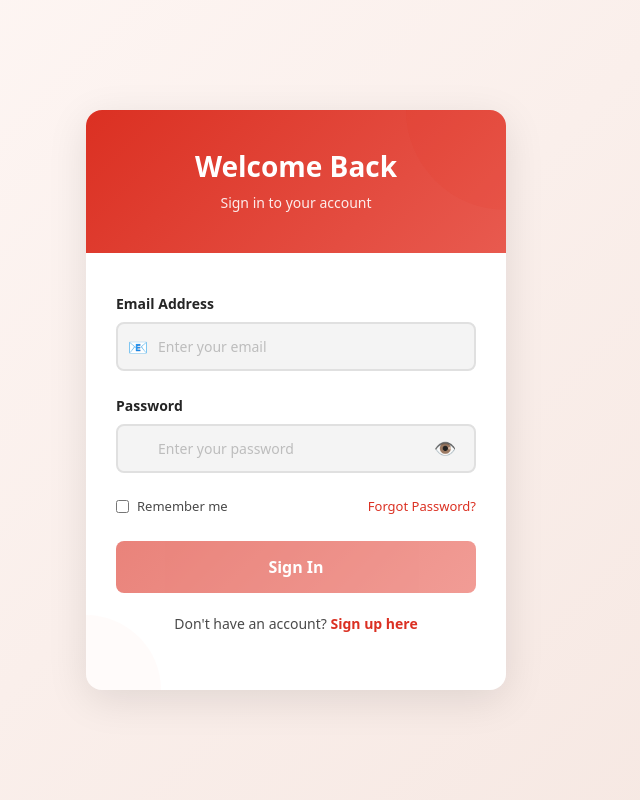
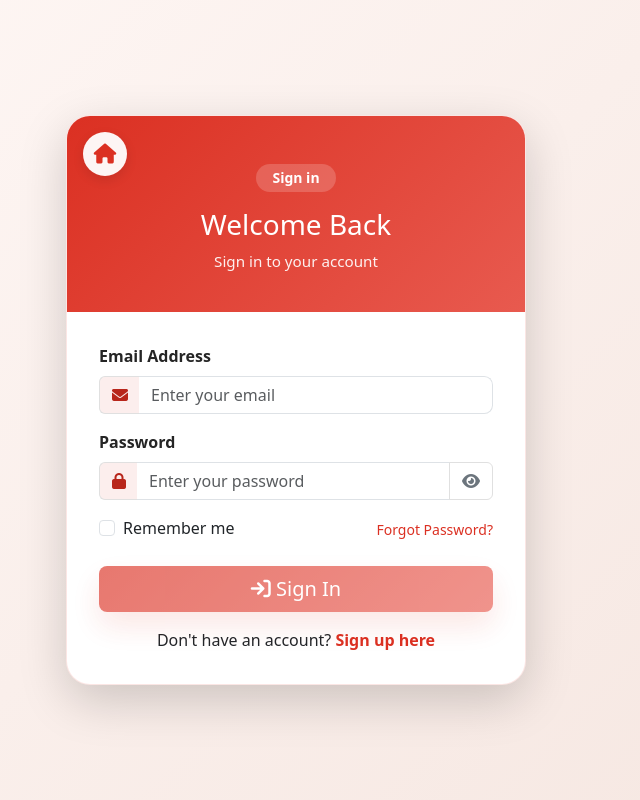
Before and after one commit to nawal-ali/Angular_E_commerce, an Angular app: page /login in a window 1280 px wide. Shown: the whole page, without its empty margins (344-984 px from the left). Built offline with nearby package versions, Linux system fonts and the light colour scheme.

Commit message:
added home icon

```diff
--- a/src/app/app.component.ts
+++ b/src/app/app.component.ts
@@ -4,7 +4,8 @@ import { ToasterComponent } from './shared/components/toaster/toaster.component'
 
 @Component({
   selector: 'app-root',
-  imports: [RouterOutlet, ToasterComponent],
+  standalone: true,
+  imports: [RouterOutlet,ToasterComponent],
   templateUrl: './app.component.html',
   styleUrl: './app.component.css'
 })
--- a/src/app/features/login/login.component.css
+++ b/src/app/features/login/login.component.css
@@ -18,298 +18,195 @@
   --accent-cream: #FFF8F6;
   --accent-soft-pink: #FAD4CF;
   --accent-warm-gray: #D6D1D1;
-
-  --success-color: #2E7D32;
-  --warning-color: #F9A825;
-  --error-color: #D32F2F;
-  --info-color: #1976D2;
 }
 
-/* Main Container */
 .login-container {
   min-height: 100vh;
   display: flex;
   align-items: center;
   justify-content: center;
-  padding: 20px;
+  padding: 24px;
   background: linear-gradient(135deg, var(--accent-cream) 0%, var(--accent-beige) 100%);
 }
 
-/* Login Card */
 .login-card {
+  width: 100%;
+  max-width: 460px;
+  border-radius: 24px;
+  overflow: hidden;
+  background: var(--white-color);
+  border: 1px solid rgba(219, 48, 34, 0.12);
   position: relative;
-  width: 100%;
-  max-width: 420px;
-  background: var(--white-color);
-  border-radius: 16px;
-  box-shadow: 0 10px 40px rgba(0, 0, 0, 0.1);
-  overflow: hidden;
-  animation: slideIn 0.5s ease-out;
 }
 
-@keyframes slideIn {
-  from {
-    opacity: 0;
-    transform: translateY(30px);
-  }
-  to {
-    opacity: 1;
-    transform: translateY(0);
-  }
+.logo-container {
+  position: absolute;
+  top: 16px;
+  left: 16px;
+  z-index: 10;
 }
 
-/* Header */
-.login-header {
-  background: linear-gradient(135deg, var(--primary-color) 0%, var(--primary-color-light) 100%);
-  padding: 40px 30px;
-  color: var(--white-color);
-  text-align: center;
+.home-link {
+  display: inline-flex;
+  align-items: center;
+  justify-content: center;
+  width: 44px;
+  height: 44px;
+  border-radius: 50%;
+  background: rgba(255, 255, 255, 0.95);
+  color: var(--primary-color);
+  font-size: 20px;
+  transition: all 0.3s ease;
+  box-shadow: 0 4px 12px rgba(0, 0, 0, 0.1);
+  text-decoration: none;
 }
 
-.login-header h1 {
-  margin: 0;
-  font-size: 28px;
-  font-weight: 600;
-  margin-bottom: 8px;
+.home-link:hover {
+  background: var(--white-color);
+  transform: scale(1.1);
+  box-shadow: 0 6px 20px rgba(219, 48, 34, 0.2);
+  color: var(--primary-color-dark);
 }
 
-.login-header p {
-  margin: 0;
-  font-size: 14px;
-  opacity: 0.9;
+.card-top {
+  padding: 48px 32px 40px;
+  background: linear-gradient(135deg, var(--primary-color), var(--primary-color-light));
+  color: var(--white-color);
 }
 
-/* Form */
-.login-form {
-  padding: 40px 30px;
+.card-top .badge {
+  display: inline-block;
+  padding: 0.45rem 1rem;
+  border-radius: 999px;
+  background: rgba(255, 255, 255, 0.18);
+  color: #fff;
+  font-weight: 700;
+  margin-bottom: 1rem;
+  font-size: 0.875rem;
 }
 
-.form-group {
-  margin-bottom: 24px;
+.card-top h2 {
+  margin-bottom: 0.5rem;
+  color: #fff;
+  font-size: 1.75rem;
+}
+
+.card-top p {
+  margin: 0;
+  color: rgba(255, 255, 255, 0.92);
+  font-size: 0.95rem;
+}
+
+.card-body {
+  padding: 32px;
+}
+
+.input-group-text {
+  background: rgba(219, 48, 34, 0.08);
+  border-right: 0;
+  border-color: var(--border-color);
+  color: var(--primary-color-dark);
+}
+
+.form-control {
+  border-left: 0;
+  border-radius: 0 0.55rem 0.55rem 0;
+}
+
+.form-control:focus {
+  border-color: var(--primary-color);
+  box-shadow: 0 0 0 0.2rem rgba(219, 48, 34, 0.15);
+}
+
+.form-control.is-invalid {
+  border-color: #dc3545;
+}
+
+.form-control.is-invalid:focus {
+  box-shadow: 0 0 0 0.2rem rgba(220, 53, 69, 0.15);
+}
+
+.btn-primary {
+  background: linear-gradient(135deg, var(--primary-color), var(--primary-color-light));
+  border: none;
+  box-shadow: 0 14px 30px rgba(219, 48, 34, 0.18);
+  transition: all 0.3s ease;
+}
+
+.btn-primary:hover:not(:disabled) {
+  background: linear-gradient(135deg, var(--primary-color-dark), var(--primary-color));
+  transform: translateY(-2px);
+  box-shadow: 0 20px 40px rgba(219, 48, 34, 0.25);
+}
+
+.btn-outline-secondary {
+  border-color: var(--border-color);
+}
+
+.btn-outline-secondary:hover {
+  border-color: var(--primary-color);
+  background: rgba(219, 48, 34, 0.05);
+  color: var(--primary-color);
 }
 
 .form-label {
-  display: block;
-  margin-bottom: 8px;
-  font-size: 14px;
   font-weight: 600;
   color: var(--black-color);
+  margin-bottom: 0.5rem;
 }
 
-/* Input Wrapper */
-.input-wrapper {
-  position: relative;
-  display: flex;
-  align-items: center;
+.form-text {
+  font-size: 0.875rem;
 }
 
-.form-input {
-  width: 100%;
-  padding: 12px 16px 12px 40px;
-  border: 2px solid var(--border-color);
-  border-radius: 8px;
-  font-size: 14px;
-  font-family: inherit;
-  transition: all 0.3s ease;
-  background: var(--background-color);
-}
-
-.form-input:focus {
-  outline: none;
-  border-color: var(--primary-color);
-  background: var(--white-color);
-  box-shadow: 0 0 0 3px var(--primary-color-transparent);
-}
-
-.form-input::placeholder {
-  color: var(--light-gray-color);
-}
-
-.form-input.error {
-  border-color: var(--error-color);
-  background-color: rgba(211, 47, 47, 0.05);
-}
-
-/* Input Icon */
-.input-icon {
-  position: absolute;
-  left: 12px;
-  pointer-events: none;
-  font-size: 16px;
-}
-
-/* Toggle Password Button */
-.toggle-password {
-  position: absolute;
-  right: 12px;
-  background: none;
-  border: none;
+.form-check-label {
   cursor: pointer;
-  font-size: 18px;
-  padding: 4px 8px;
-  transition: transform 0.2s;
-}
-
-.toggle-password:hover {
-  transform: scale(1.1);
-}
-
-/* Error Message */
-.error-message {
-  display: block;
-  margin-top: 6px;
-  font-size: 12px;
-  color: var(--error-color);
-}
-
-/* Error Alert */
-.error-alert {
-  background-color: rgba(211, 47, 47, 0.1);
-  border-left: 4px solid var(--error-color);
-  padding: 12px 16px;
-  border-radius: 6px;
-  margin-bottom: 20px;
-  font-size: 13px;
-  color: var(--error-color);
-  animation: shake 0.5s;
-}
-
-@keyframes shake {
-  0%, 100% { transform: translateX(0); }
-  25% { transform: translateX(-5px); }
-  75% { transform: translateX(5px); }
-}
-
-/* Form Options */
-.form-options {
-  display: flex;
-  justify-content: space-between;
-  align-items: center;
-  margin-bottom: 24px;
-  font-size: 13px;
-}
-
-.remember-me {
-  display: flex;
-  align-items: center;
-  gap: 8px;
-  cursor: pointer;
-  color: var(--dark-gray-color);
-}
-
-.remember-me input[type="checkbox"] {
-  cursor: pointer;
-  accent-color: var(--primary-color);
+  user-select: none;
 }
 
 .forgot-link {
   color: var(--primary-color);
   text-decoration: none;
+  font-size: 0.875rem;
   transition: color 0.3s;
 }
 
 .forgot-link:hover {
-  color: var(--primary-color-hover);
+  color: var(--primary-color-dark);
 }
 
-/* Submit Button */
-.submit-btn {
-  width: 100%;
-  padding: 14px 16px;
-  background: linear-gradient(135deg, var(--primary-color), var(--primary-color-light));
-  color: var(--white-color);
-  border: none;
-  border-radius: 8px;
-  font-size: 16px;
+.signup-link {
+  color: var(--primary-color);
   font-weight: 600;
-  cursor: pointer;
-  transition: all 0.3s ease;
-  margin-bottom: 20px;
-}
-
-.submit-btn:hover:not(:disabled) {
-  transform: translateY(-2px);
-  box-shadow: 0 8px 20px var(--primary-color-transparent);
-}
-
-.submit-btn:active:not(:disabled) {
-  transform: translateY(0);
-}
-
-.submit-btn:disabled {
-  opacity: 0.6;
-  cursor: not-allowed;
-}
-
-.spinner {
-  display: inline-flex;
-  align-items: center;
-  gap: 8px;
-}
-
-/* Sign Up Link */
-.signup-link {
-  text-align: center;
-  font-size: 14px;
-  color: var(--dark-gray-color);
-}
-
-.signup-link a {
-  color: var(--primary-color);
   text-decoration: none;
-  font-weight: 600;
   transition: color 0.3s;
 }
 
-.signup-link a:hover {
-  color: var(--primary-color-hover);
+.signup-link:hover {
+  color: var(--primary-color-dark);
 }
 
-/* Decorative Elements */
-.decoration {
-  position: absolute;
-  border-radius: 50%;
-  opacity: 0.1;
+.alert {
+  border-radius: 0.55rem;
+  border: none;
+  font-size: 0.95rem;
 }
 
-.decoration-1 {
-  width: 200px;
-  height: 200px;
-  background: var(--primary-color);
-  top: -100px;
-  right: -100px;
-}
-
-.decoration-2 {
-  width: 150px;
-  height: 150px;
-  background: var(--accent-soft-pink);
-  bottom: -75px;
-  left: -75px;
-}
-
-/* Responsive */
 @media (max-width: 480px) {
   .login-card {
     max-width: 100%;
     margin: 0 10px;
   }
 
-  .login-header {
-    padding: 30px 20px;
+  .card-top {
+    padding: 40px 24px 32px;
   }
 
-  .login-header h1 {
-    font-size: 24px;
+  .card-top h2 {
+    font-size: 1.5rem;
   }
 
-  .login-form {
-    padding: 30px 20px;
-  }
-
-  .form-options {
-    flex-direction: column;
-    gap: 12px;
-    align-items: flex-start;
+  .card-body {
+    padding: 24px;
   }
 }
--- a/src/app/features/login/login.component.html
+++ b/src/app/features/login/login.component.html
@@ -1,68 +1,84 @@
 <div class="login-container">
-    <div class="login-card">
-        <div class="login-header">
-            <h1>Welcome Back</h1>
+    <div class="login-card shadow-lg">
+        <!-- Home Logo/Link -->
+        <div class="logo-container">
+            <a routerLink="/" class="home-link" title="Go to Home">
+                <i class="fa-solid fa-house"></i>
+            </a>
+        </div>
+
+        <div class="card-top text-center text-white">
+            <div class="badge">Sign in</div>
+            <h2>Welcome Back</h2>
             <p>Sign in to your account</p>
         </div>
 
-        <form [formGroup]="loginForm" (ngSubmit)="onSubmit()" class="login-form">
+        <div class="card-body">
+            <form [formGroup]="loginForm" (ngSubmit)="onSubmit()" novalidate>
                 <!-- Email Field -->
-            <div class="form-group">
-                <label for="email" class="form-label">Email Address</label>
-                <div class="input-wrapper">
-                    <input type="email" id="email" formControlName="email" class="form-input"
-                        placeholder="Enter your email" [class.error]="isFieldInvalid('email')" />
-                    <span class="input-icon">📧</span>
+                <div class="mb-3">
+                    <label class="form-label">Email Address</label>
+                    <div class="input-group">
+                        <span class="input-group-text"><i class="fa-solid fa-envelope"></i></span>
+                        <input type="email" formControlName="email" class="form-control" placeholder="Enter your email"
+                            [class.is-invalid]="isFieldInvalid('email')" />
                     </div>
-                <span class="error-message" *ngIf="isFieldInvalid('email')">
-                    Please enter a valid email address
-                </span>
+                    <div class="form-text text-danger" *ngIf="isFieldInvalid('email')">
+                        Please enter a valid email address.
+                    </div>
                 </div>
 
                 <!-- Password Field -->
-            <div class="form-group">
-                <label for="password" class="form-label">Password</label>
-                <div class="input-wrapper">
-                    <input [type]="showPassword ? 'text' : 'password'" id="password" formControlName="password"
-                        class="form-input" placeholder="Enter your password"
-                        [class.error]="isFieldInvalid('password')" />
-                    <button type="button" class="toggle-password" (click)="showPassword = !showPassword">
-                        {{ showPassword ? '🙈' : '👁️' }}
+                <div class="mb-3">
+                    <label class="form-label">Password</label>
+                    <div class="input-group">
+                        <span class="input-group-text"><i class="fa-solid fa-lock"></i></span>
+                        <input [type]="showPassword ? 'text' : 'password'" formControlName="password"
+                            class="form-control" placeholder="Enter your password"
+                            [class.is-invalid]="isFieldInvalid('password')" />
+                        <button type="button" class="btn btn-outline-secondary" (click)="showPassword = !showPassword"
+                            tabindex="-1">
+                            <i [class]="showPassword ? 'fa-solid fa-eye-slash' : 'fa-solid fa-eye'"></i>
                         </button>
                     </div>
-                <span class="error-message" *ngIf="isFieldInvalid('password')">
-                    Password is required (min 6 characters)
-                </span>
+                    <div class="form-text text-danger" *ngIf="isFieldInvalid('password')">
+                        Password is required (min 6 characters).
+                    </div>
                 </div>
 
                 <!-- Remember Me & Forgot Password -->
-            <div class="form-options">
-                <label class="remember-me">
-                    <input type="checkbox" formControlName="rememberMe" />
-                    <span>Remember me</span>
+                <div class="d-flex justify-content-between align-items-center mb-4">
+                    <div class="form-check">
+                        <input class="form-check-input" type="checkbox" id="rememberMe" formControlName="rememberMe" />
+                        <label class="form-check-label" for="rememberMe">
+                            Remember me
                         </label>
+                    </div>
                     <a href="/forgot-password" class="forgot-link">Forgot Password?</a>
                 </div>
 
                 <!-- API Error Message -->
-            <div class="error-alert" *ngIf="apiError">
-                <span>❌ {{ apiError }}</span>
+                <div class="alert alert-danger" role="alert" *ngIf="apiError">
+                    <i class="fa-solid fa-triangle-exclamation"></i>
+                    {{ apiError }}
                 </div>
 
                 <!-- Submit Button -->
-            <button type="submit" class="submit-btn" [disabled]="!loginForm.valid || isLoading">
-                <span *ngIf="!isLoading">Sign In</span>
-                <span *ngIf="isLoading" class="spinner">⏳ Signing in...</span>
+                <div class="d-grid gap-2 mb-3">
+                    <button type="submit" class="btn btn-primary btn-lg" [disabled]="!loginForm.valid || isLoading">
+                        <span *ngIf="!isLoading"><i class="fa-solid fa-arrow-right-to-bracket"></i> Sign In</span>
+                        <span *ngIf="isLoading"><i class="fa-solid fa-spinner fa-spin"></i> Signing in...</span>
                     </button>
+                </div>
 
                 <!-- Sign Up Link -->
-            <div class="signup-link">
-                <p>Don't have an account? <a href="/register">Sign up here</a></p>
+                <div class="text-center">
+                    <p class="mb-0">
+                        Don't have an account?
+                        <a routerLink="/register" class="signup-link">Sign up here</a>
+                    </p>
                 </div>
             </form>
-
-        <!-- Decorative Elements -->
-        <div class="decoration decoration-1"></div>
-        <div class="decoration decoration-2"></div>
         </div>
     </div>
+</div>
--- a/src/app/features/login/login.component.ts
+++ b/src/app/features/login/login.component.ts
@@ -2,11 +2,12 @@ import { Component, OnInit } from '@angular/core';
 import { FormBuilder, FormGroup, Validators, ReactiveFormsModule } from '@angular/forms';
 import { CommonModule } from '@angular/common';
 import { AuthService } from '../../core/services/auth.service';
-import { Router } from '@angular/router';
+import { Router, RouterLink } from '@angular/router';
+import { ToasterService } from '../../shared/components/toaster/toaster.service';
 
 @Component({
   selector: 'app-login',
-  imports: [CommonModule, ReactiveFormsModule],
+  imports: [CommonModule, ReactiveFormsModule, RouterLink],
   templateUrl: './login.component.html',
   styleUrl: './login.component.css'
 })
@@ -19,7 +20,8 @@ export class LoginComponent implements OnInit {
   constructor(
     private fb: FormBuilder,
     private authService: AuthService,
-    private router: Router
+    private router: Router,
+    private toaster: ToasterService
   ) {}
 
   ngOnInit(): void {
@@ -83,6 +85,7 @@ export class LoginComponent implements OnInit {
         }
 
         // Show success and redirect
+        this.toaster.show('Login successful!', 'success');
         console.log('Login successful:', response);
         this.router.navigate(['/home']);
       },
@@ -100,6 +103,7 @@ export class LoginComponent implements OnInit {
           this.apiError = error.error?.message || 'Login failed. Please try again.';
         }
 
+        this.toaster.show(this.apiError, 'error');
         console.error('Login error:', error);
       }
     });
--- a/src/app/features/register/register.component.css
+++ b/src/app/features/register/register.component.css
@@ -6,6 +6,7 @@
   --surface: #fdf7f5;
   --text-color: #262626;
   --muted-color: #707070;
+  --border-color: #E0E0E0;
 }
 
 .register-container {
@@ -24,6 +25,36 @@
   overflow: hidden;
   background: var(--background-card);
   border: 1px solid rgba(219, 48, 34, 0.12);
+  position: relative;
+}
+
+.logo-container {
+  position: absolute;
+  top: 16px;
+  left: 16px;
+  z-index: 10;
+}
+
+.home-link {
+  display: inline-flex;
+  align-items: center;
+  justify-content: center;
+  width: 44px;
+  height: 44px;
+  border-radius: 50%;
+  background: rgba(255, 255, 255, 0.95);
+  color: var(--primary-color);
+  font-size: 20px;
+  transition: all 0.3s ease;
+  box-shadow: 0 4px 12px rgba(0, 0, 0, 0.1);
+  text-decoration: none;
+}
+
+.home-link:hover {
+  background: var(--background-card);
+  transform: scale(1.1);
+  box-shadow: 0 6px 20px rgba(219, 48, 34, 0.2);
+  color: var(--primary-color-dark);
 }
 
 .card-top {
@@ -59,6 +90,7 @@
 .input-group-text {
   background: rgba(219, 48, 34, 0.08);
   border-right: 0;
+  border-color: var(--border-color);
   color: var(--primary-color-dark);
 }
 
@@ -85,11 +117,13 @@
   background: linear-gradient(135deg, var(--primary-color), var(--primary-color-light));
   border: none;
   box-shadow: 0 14px 30px rgba(219, 48, 34, 0.18);
+  transition: all 0.3s ease;
 }
 
-.btn-primary:hover,
-.btn-primary:focus {
+.btn-primary:hover:not(:disabled) {
   background: linear-gradient(135deg, var(--primary-color-dark), var(--primary-color));
+  transform: translateY(-2px);
+  box-shadow: 0 20px 40px rgba(219, 48, 34, 0.25);
 }
 
 .registration-help {
@@ -110,6 +144,22 @@
 .login-link a {
   color: var(--primary-color);
   font-weight: 600;
+  text-decoration: none;
+  transition: color 0.3s;
+}
+
+.login-link a:hover {
+  color: var(--primary-color-dark);
+}
+
+.signup-link {
+  color: var(--primary-color);
+  font-weight: 600;
+  text-decoration: none;
+}
+
+.signup-link:hover {
+  color: var(--primary-color-dark);
 }
 
 @media (max-width: 767px) {
--- a/src/app/shared/components/toaster/toaster.component.ts
+++ b/src/app/shared/components/toaster/toaster.component.ts
@@ -109,7 +109,7 @@ export class ToasterComponent implements OnInit, OnDestroy {
   public toasts: ToastMessage[] = [];
   private subscription?: Subscription;
 
-  constructor(private toasterService: ToasterService) {}
+  constructor(public toasterService: ToasterService) {}
 
   ngOnInit(): void {
     this.subscription = this.toasterService.messages$.subscribe((messages) => {
```
Also changed, not shown: angular.json (+5 -4 lines), src/app/features/register/register.component.html (+7 -0 lines), src/app/layout/navbar/navbar.component.html (+4 -3 lines). Lines whose indentation alone changed are shown as unchanged.
